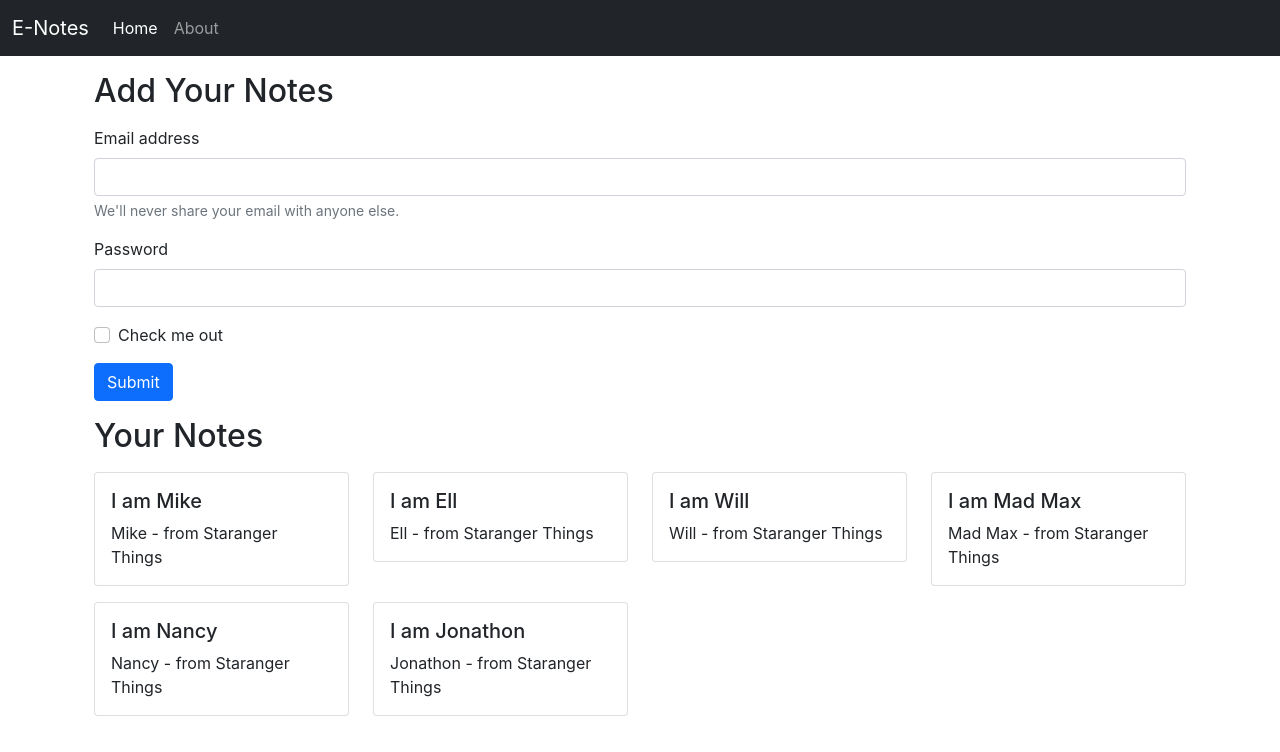
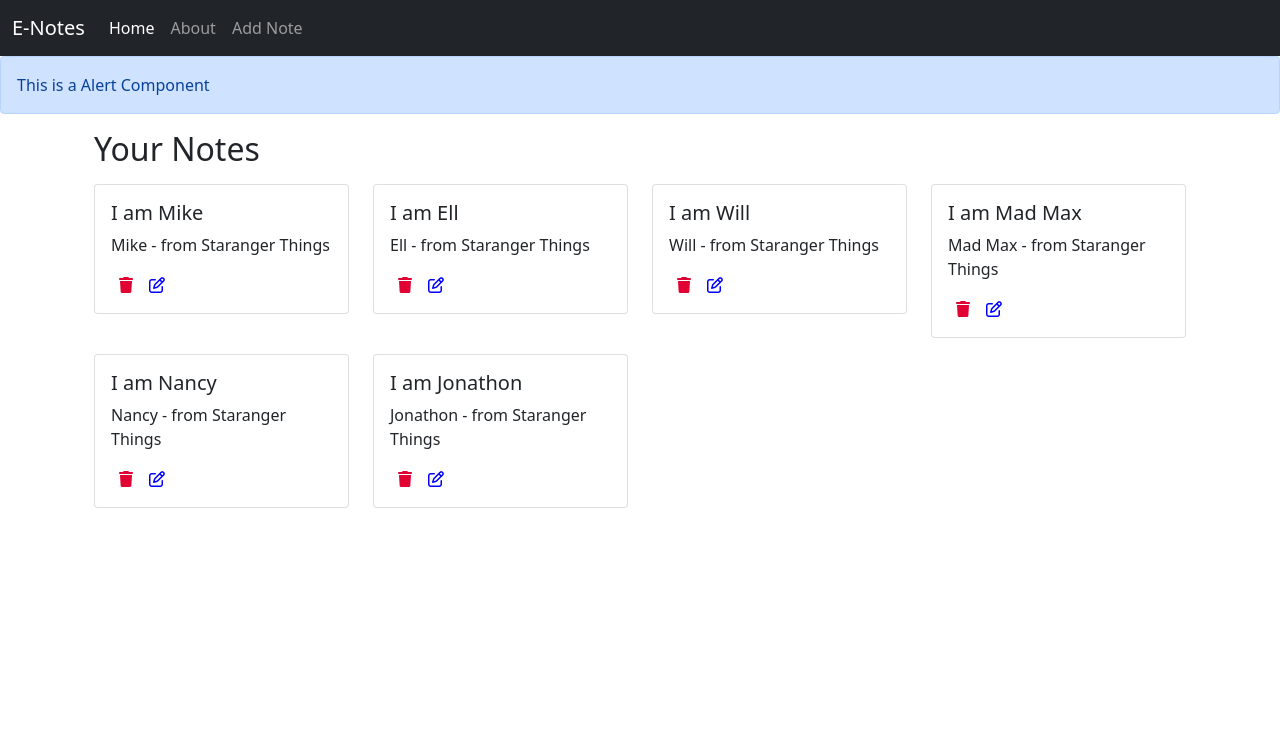
Before and after one commit to partha6686/E-Notes-frontend, a React (Create React App) app: page / in a window 1280 px wide. Shown: the top 752 px of the page. Built offline with nearby package versions, Linux system fonts and the light colour scheme.

Commit message:
add and delete functionaliy, fontAewsome Icons,

```diff
--- a/public/index.html
+++ b/public/index.html
@@ -18,6 +18,9 @@
     <noscript>You need to enable JavaScript to run this app.</noscript>
     <div id="root"></div>
 
+    <!-- Font Awesome cdn -->
+    <script src="https://kit.fontawesome.com/fc87503880.js" crossorigin="anonymous"></script>
+
     <!-- Bootstrap Bundle with Popper -->
     <script src="https://cdn.jsdelivr.net/npm/bootstrap@5.1.3/dist/js/bootstrap.bundle.min.js" integrity="sha384-ka7Sk0Gln4gmtz2MlQnikT1wXgYsOg+OMhuP+IlRH9sENBO0LRn5q+8nbTov4+1p" crossorigin="anonymous"></script>
 
--- a/src/App.js
+++ b/src/App.js
@@ -8,6 +8,8 @@ import {
   Switch,
   Route
 } from "react-router-dom";
+import Alert from './components/Alert';
+import AddNote from './components/AddNote';
 
 
 function App() {
@@ -16,10 +18,12 @@ function App() {
       <NoteState>
         <Router>
           <Navbar />
+          <Alert message='This is a Alert Component' />
           <div className="container">
             <Switch>
               <Route exact path="/"><Home /></Route>
               <Route exact path="/about"><About /></Route>
+              <Route exact path="/add-note"><AddNote /></Route>
             </Switch>
           </div>
         </Router>
--- /dev/null
+++ b/src/components/AddNote.js
@@ -0,0 +1,40 @@
+import React, {useContext, useState} from 'react';
+import noteContext from '../context/notes/noteContext';
+import { Link } from 'react-router-dom';
+
+const AddNote = () => {
+    const {addNote} = useContext(noteContext);
+    const [newNote, setNewNote] = useState({
+        title:"",
+        description: "",
+        tag: "default"
+    })
+    const handleSubmit = (e) => {
+        addNote(newNote.title,newNote.description,newNote.tag);
+    }
+    const handleChange = (e) => {
+        setNewNote({...newNote, [e.target.name]: e.target.value });
+    }
+    return (
+        <div className="container my-3">
+            <h2>Add Your Notes</h2>
+            <form className="my-3">
+                <div className="mb-3">
+                    <label htmlFor="title" className="form-label">Title</label>
+                    <input type="text" className="form-control" onChange={handleChange} id="title" name="title" aria-describedby="Title"/>
+                </div>
+                <div className="mb-3">
+                    <label htmlFor="description" className="form-label">Description</label>
+                    <input type="text" className="form-control" onChange={handleChange} id="description" name="description" aria-describedby="description"/>
+                </div>
+                <div className="mb-3">
+                    <label htmlFor="tag" className="form-label">Tag</label>
+                    <input type="text" className="form-control" onChange={handleChange} id="tag" name="tag" aria-describedby="tag"/>
+                </div>
+                <Link to="/" type="submit" className="btn btn-primary" onClick={handleSubmit}>Add Note</Link>
+            </form>
+        </div>
+    )
+}
+
+export default AddNote
--- /dev/null
+++ b/src/components/Alert.js
@@ -0,0 +1,13 @@
+import React from 'react'
+
+const Alert = (props) => {
+    return (
+        <div>
+            <div className="alert alert-primary" role="alert">
+                {props.message}
+            </div>
+        </div>
+    )
+}
+
+export default Alert
--- a/src/components/Home.js
+++ b/src/components/Home.js
@@ -1,31 +1,13 @@
 import React from 'react';
+// import AddNote from './AddNote';
 import Note from './Note';
 
 const Home = () => {
     return (
-        <>
-            <div className="container my-3">
-                <h2>Add Your Notes</h2>
-                <form className="my-3">
-                    <div className="mb-3">
-                        <label htmlFor="exampleInputEmail1" className="form-label">Email address</label>
-                        <input type="email" className="form-control" id="exampleInputEmail1" aria-describedby="emailHelp"/>
-                        <div id="emailHelp" className="form-text">We'll never share your email with anyone else.</div>
-                    </div>
-                    <div className="mb-3">
-                        <label htmlFor="exampleInputPassword1" className="form-label">Password</label>
-                        <input type="password" className="form-control" id="exampleInputPassword1" />
-                    </div>
-                    <div className="mb-3 form-check">
-                        <input type="checkbox" className="form-check-input" id="exampleCheck1" />
-                        <label className="form-check-label" htmlFor="exampleCheck1">Check me out</label>
-                    </div>
-                    <button type="submit" className="btn btn-primary">Submit</button>
-                </form>
-                <Note />
-            </div>
-
-        </>
+        <div className="container my-3">
+            {/* <AddNote/> */}
+            <Note />
+        </div>
     );
 }
 
--- a/src/components/Navbar.js
+++ b/src/components/Navbar.js
@@ -1,11 +1,8 @@
-import React, {useEffect} from 'react';
+import React from 'react';
 import { Link, useLocation } from 'react-router-dom';
 
 const Navbar = () => {
     let location = useLocation();
-    useEffect(() => {
-        console.log(location.pathname);
-      }, [location]);
     return (
         <nav className="navbar navbar-expand-lg navbar-dark bg-dark">
             <div className="container-fluid">
@@ -21,6 +18,9 @@ const Navbar = () => {
                         <li className="nav-item">
                             <Link className={location.pathname==='/about'?"nav-link active":"nav-link"} to="/about">About</Link>
                         </li>
+                        <li className="nav-item">
+                            <Link className={location.pathname==='/add-note'?"nav-link active":"nav-link"} to="/add-note">Add Note</Link>
+                        </li>
                     </ul>
                 </div>
             </div>
--- a/src/components/Note.js
+++ b/src/components/Note.js
@@ -3,12 +3,12 @@ import noteContext from '../context/notes/noteContext';
 import NoteItem from './NoteItem';
 
 const Note = () => {
-    const {notes, setNotes} = useContext(noteContext)
+    const {notes} = useContext(noteContext)
     return (
         <div className="row my-3">
             <h2>Your Notes</h2>
             {notes.map((note)=>(
-                <NoteItem note={note} />
+                <NoteItem key={note._id} note={note} />
             ))}
         </div>
     )
--- a/src/components/NoteItem.js
+++ b/src/components/NoteItem.js
@@ -1,13 +1,20 @@
-import React from 'react'
+import React, {useContext} from 'react';
+import noteContext from '../context/notes/noteContext';
 
 const NoteItem = (props) => {
+    const {deleteNote} = useContext(noteContext);
     const {note} = props;
+    const handleDelete = (id) => {
+        deleteNote(id);
+    }
     return (
         <div className="col-md-3">
-            <div class="card my-2" >
-                <div class="card-body">
-                    <h5 class="card-title">{note.title}</h5>
-                    <p class="card-text">{note.description}</p>
+            <div className="card my-2" >
+                <div className="card-body">
+                    <h5 className="card-title">{note.title}</h5>
+                    <p className="card-text">{note.description}</p>
+                    <i className="fas fa-trash mx-2" style={{color: "#E00232"}} onClick={()=>{handleDelete(note._id)}}></i>
+                    <i className="far fa-edit mx-2" style={{color: "blue"}} ></i>
                 </div>
             </div>
         </div>
--- a/src/context/notes/NoteState.js
+++ b/src/context/notes/NoteState.js
@@ -58,8 +58,36 @@ const NoteState = (props)=>{
           "__v": 0
         }
     ])
+
+    //* Add a Note
+    const addNote = (title, description, tag)=>{
+        // TODO: API Calls
+        const note = {
+            "_id": "619676b5dc7156a008be0750c9",
+            "user": "619675e8dc7434351a008be6756bc",
+            "title": title,
+            "description": description,
+            "tag": tag,
+            "date": "2021-11-18T15:52:21.170Z",
+            "__v": 0
+        };
+        setNotes(notes.concat(note)); //push updates whereas concat returns a new array
+    }
+
+    //* Delete a Note
+    const deleteNote = (id)=>{
+      // TODO: API Calls
+      setNotes(notes.filter((note)=>(note._id!==id)));
+    }
+
+    //* Edit a Note
+    const editNote = ()=>{
+
+    }
+
+
     return(
-        <NoteContext.Provider value={{notes, setNotes}}>
+        <NoteContext.Provider value={{notes, addNote, deleteNote, editNote}}>
             {props.children}
         </NoteContext.Provider>
     )
--- a/src/index.css
+++ b/src/index.css
@@ -1,13 +1,3 @@
-body {
-  margin: 0;
-  font-family: -apple-system, BlinkMacSystemFont, 'Segoe UI', 'Roboto', 'Oxygen',
-    'Ubuntu', 'Cantarell', 'Fira Sans', 'Droid Sans', 'Helvetica Neue',
-    sans-serif;
-  -webkit-font-smoothing: antialiased;
-  -moz-osx-font-smoothing: grayscale;
+i{
+    cursor: pointer;
 }
-
-code {
-  font-family: source-code-pro, Menlo, Monaco, Consolas, 'Courier New',
-    monospace;
-}
```
Also changed, not shown: src/App.css (added).
